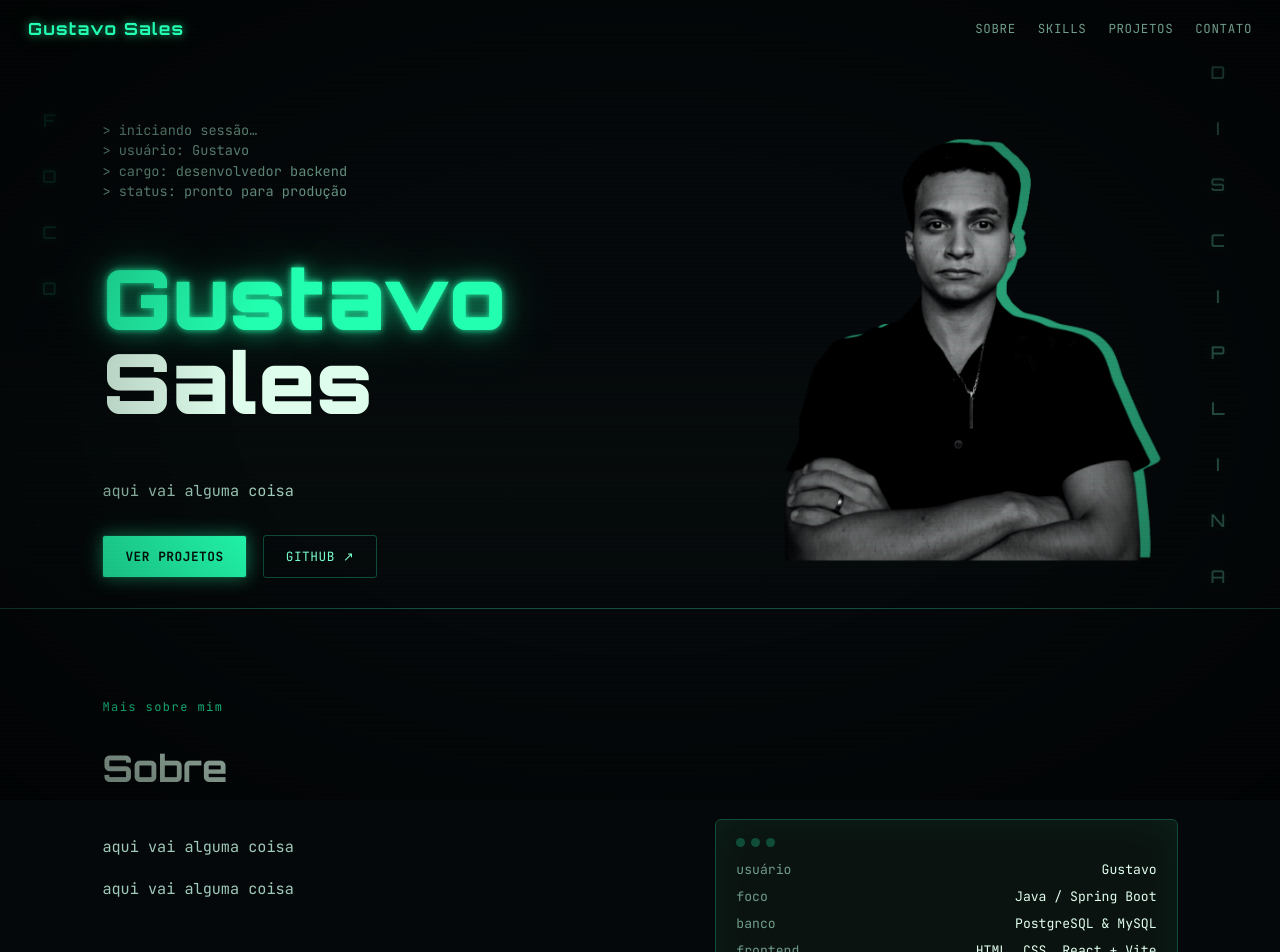
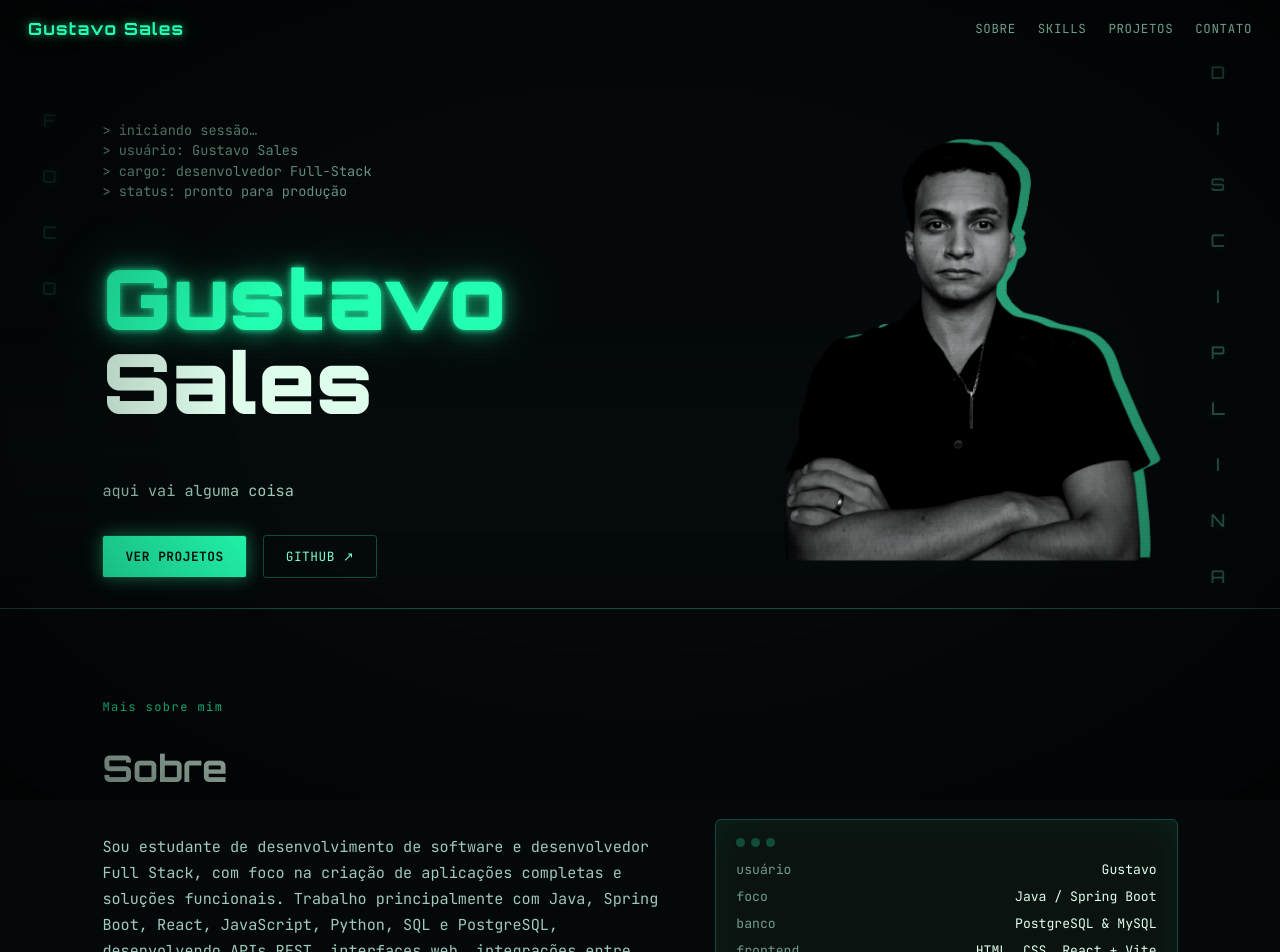
Before and after one commit to GuSalesDev/Portifolio, a React (Vite) app in the folder gusalesdev-portfolio/: page / in a window 1280 px wide. Shown: the top 952 px of the page. Built offline with nearby package versions, Linux system fonts and the light colour scheme.

Commit message:
reajustes
reajustes de design.

```diff
--- a/gusalesdev-portfolio/src/components/About.jsx
+++ b/gusalesdev-portfolio/src/components/About.jsx
@@ -7,10 +7,10 @@ export default function About() {
       <div className="gsd-about-grid">
         <div className="gsd-about-text">
           <p>
-            aqui vai alguma coisa
+            Sou estudante de desenvolvimento de software e desenvolvedor Full Stack, com foco na criação de aplicações completas e soluções funcionais. Trabalho principalmente com Java, Spring Boot, React, JavaScript, Python, SQL e PostgreSQL, desenvolvendo APIs REST, interfaces web, integrações entre frontend e backend, autenticação e bancos de dados.
           </p>
           <p>
-            aqui vai alguma coisa
+           Tenho experiência em levar projetos do desenvolvimento até a produção, incluindo a integração entre frontend e backend e o deploy das aplicações. Atualmente, busco aprimorar meus conhecimentos em arquitetura de software, cloud e desenvolvimento de aplicações escaláveis, com o objetivo de evoluir como desenvolvedor e futuramente atuar em projetos internacionais.
           </p>
         </div>
 
--- a/gusalesdev-portfolio/src/components/Hero.jsx
+++ b/gusalesdev-portfolio/src/components/Hero.jsx
@@ -4,8 +4,8 @@ import profilePhoto from "../assets/profile-photo.png";
 
 const BOOT_LINES = [
   "> iniciando sessão…",
-  "> usuário: Gustavo",
-  "> cargo: desenvolvedor backend",
+  "> usuário: Gustavo Sales",
+  "> cargo: desenvolvedor Full-Stack",
   "> status: pronto para produção",
 ];
 
--- a/gusalesdev-portfolio/src/data/projects.js
+++ b/gusalesdev-portfolio/src/data/projects.js
@@ -13,6 +13,8 @@ export const PROJECTS = [
     name: "To-Do List App",
     desc:
       "Aplicação full-stack publicada na nuvem, com autenticação via JWT, interceptors no Axios e API REST protegida por Spring Security.",
+    longDescription:
+      "Aplicação Full Stack para gerenciamento de tarefas, desenvolvida com Java 21, Spring Boot, Spring Security, JWT, Spring Data JPA, Hibernate e MySQL no backend, e React 19, Vite, Axios e CSS no frontend. O sistema permite cadastro e autenticação de usuários, criação, gerenciamento e exclusão de tarefas, garantindo que cada usuário tenha acesso apenas aos seus próprios dados. O backend segue uma arquitetura em camadas, com validação de dados, tratamento global de exceções, autenticação stateless e senhas protegidas com BCrypt. O frontend é responsivo e integrado à API REST por meio de autenticação JWT. O projeto foi totalmente integrado e publicado em produção no Railway, com deploy automatizado via GitHub e banco de dados hospedado na própria plataforma.",
     stack: ["Java 21", "Spring Boot 3", "MySQL", "React 19", "Railway"],
     githubUrl: "https://github.com/GuSalesDev/todoapi",
   },
```
